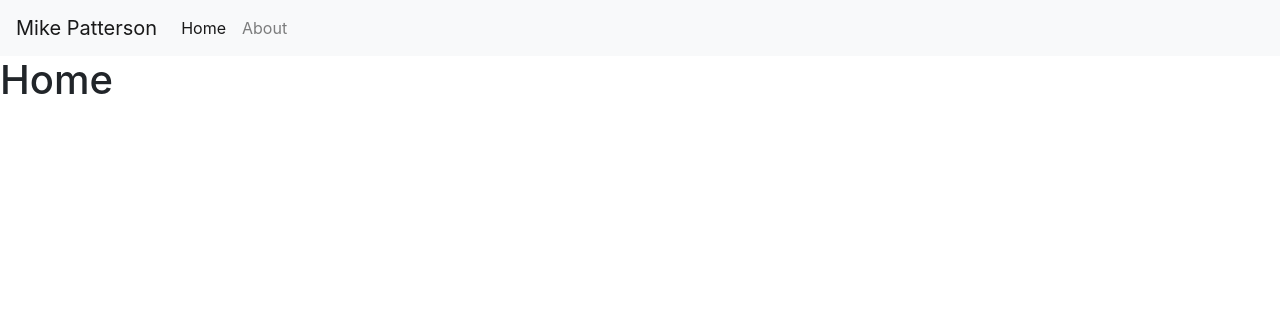
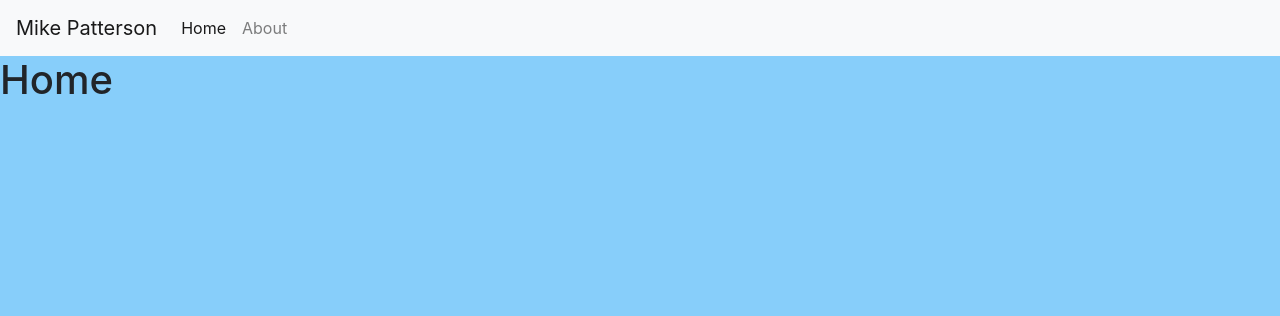
Before and after one commit to mppatterson84/verbose-pancake, a Django app: page / in a window 1280 px wide. Shown: the top 316 px of the page. Run offline with Django 3.2, Linux system fonts and the light colour scheme; some libraries are stand-ins or nearby versions.

Commit message:
Add static files

```diff
--- /dev/null
+++ b/static/css/base.css
@@ -0,0 +1,4 @@
+html,
+body{
+    background-color: lightskyblue;
+}
--- /dev/null
+++ b/static/js/base.js
@@ -0,0 +1 @@
+console.log('Hello, World!');
--- a/templates/base.html
+++ b/templates/base.html
@@ -1,3 +1,4 @@
+{% load static %}
 <!doctype html>
 <html lang="en">
 
@@ -9,6 +10,10 @@
     <!-- Bootstrap CSS -->
     <link rel="stylesheet" href="https://stackpath.bootstrapcdn.com/bootstrap/4.3.1/css/bootstrap.min.css"
         integrity="sha384-ggOyR0iXCbMQv3Xipma34MD+dH/1fQ784/j6cY/iJTQUOhcWr7x9JvoRxT2MZw1T" crossorigin="anonymous">
+
+    <link rel="shortcut icon" type="image/png" href="{% static 'images/m_p_favicon.ico' %}">
+
+    <link rel="stylesheet" href="{% static 'css/base.css' %}">
 
     <title>Mike Patterson -
 
@@ -62,6 +67,7 @@
     <script src="https://stackpath.bootstrapcdn.com/bootstrap/4.3.1/js/bootstrap.min.js"
         integrity="sha384-JjSmVgyd0p3pXB1rRibZUAYoIIy6OrQ6VrjIEaFf/nJGzIxFDsf4x0xIM+B07jRM"
         crossorigin="anonymous"></script>
+    <script src="{% static 'js/base.js' %}"></script>
 </body>
 
 </html>
```
Also changed, not shown: static/images/m_p_favicon.ico (added).
